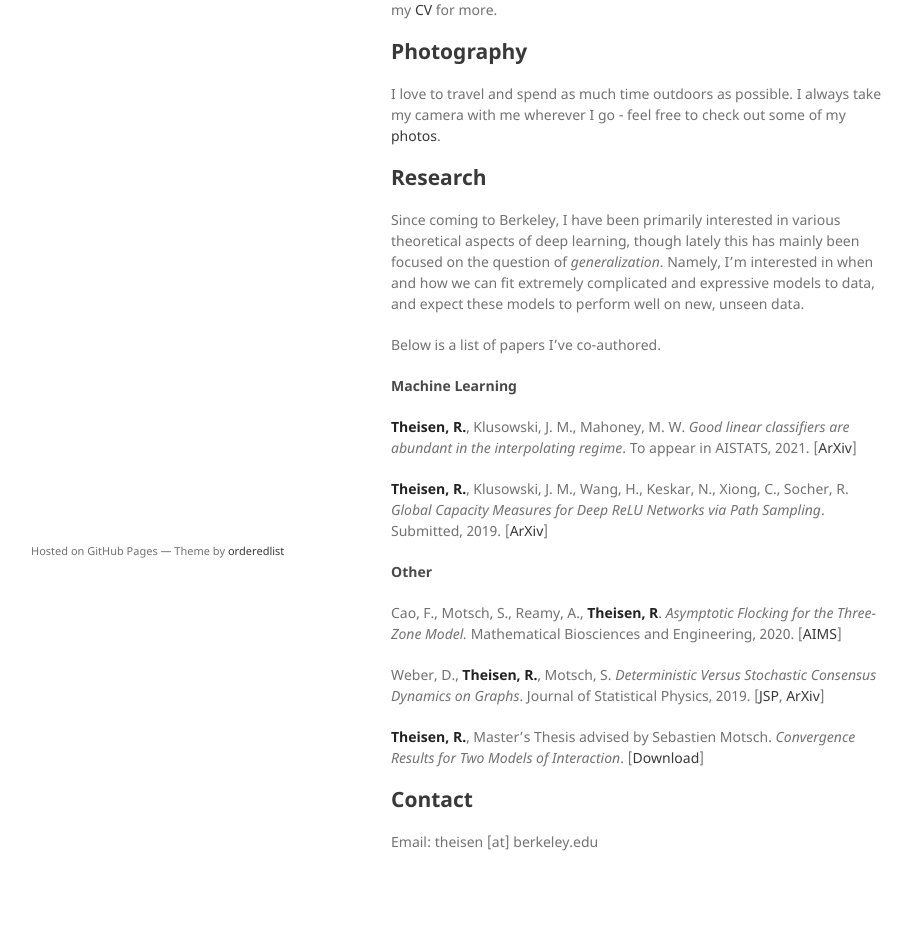
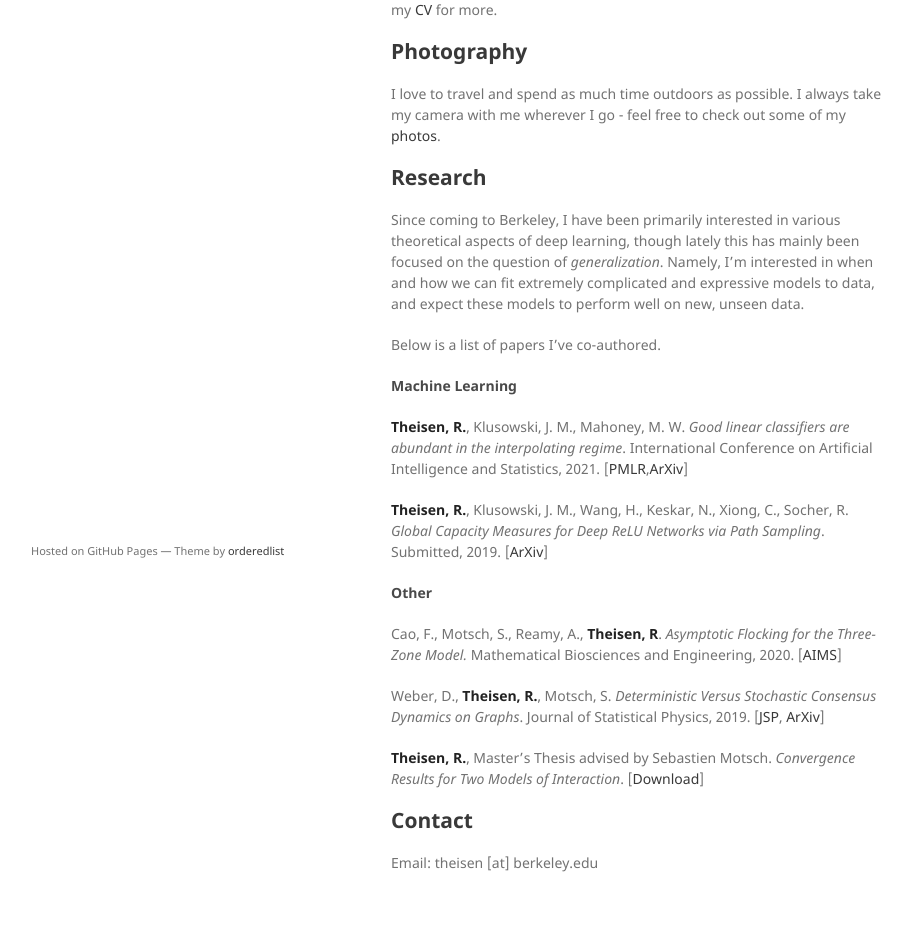
Before and after one commit to rythei/PersonalSiteWorking, a Jekyll site: the page built from index.md, in a window 1280 px wide. Shown: the part 270-1213 px from the top of the page, without its empty margins (179-1091 px from the left). Built offline with Jekyll 4.4.1, drawn with Linux system fonts in a browser that asks for light colours; our own code applies the rules of GitHub Pages for plain Markdown files; before the commit the page ends 1192 px from its top, so only the background shows below that.

Commit message:
add aistats paper

```diff
--- a/index.md
+++ b/index.md
@@ -17,7 +17,7 @@
 
 #### Machine Learning
 
-**Theisen, R.**, Klusowski, J. M., Mahoney, M. W. _Good linear classifiers are abundant in the interpolating regime_. To appear in AISTATS, 2021. [[ArXiv](https://arxiv.org/abs/2006.12625)]
+**Theisen, R.**, Klusowski, J. M., Mahoney, M. W. _Good linear classifiers are abundant in the interpolating regime_. International Conference on Artificial Intelligence and Statistics, 2021. [[PMLR](http://proceedings.mlr.press/v130/theisen21a.html),[ArXiv](https://arxiv.org/abs/2006.12625)]
 
 **Theisen, R.**, Klusowski, J. M., Wang, H., Keskar, N., Xiong, C., Socher, R. _Global Capacity Measures for Deep ReLU Networks via Path Sampling_. Submitted, 2019. [[ArXiv](https://arxiv.org/abs/1910.10245)]
 
```
